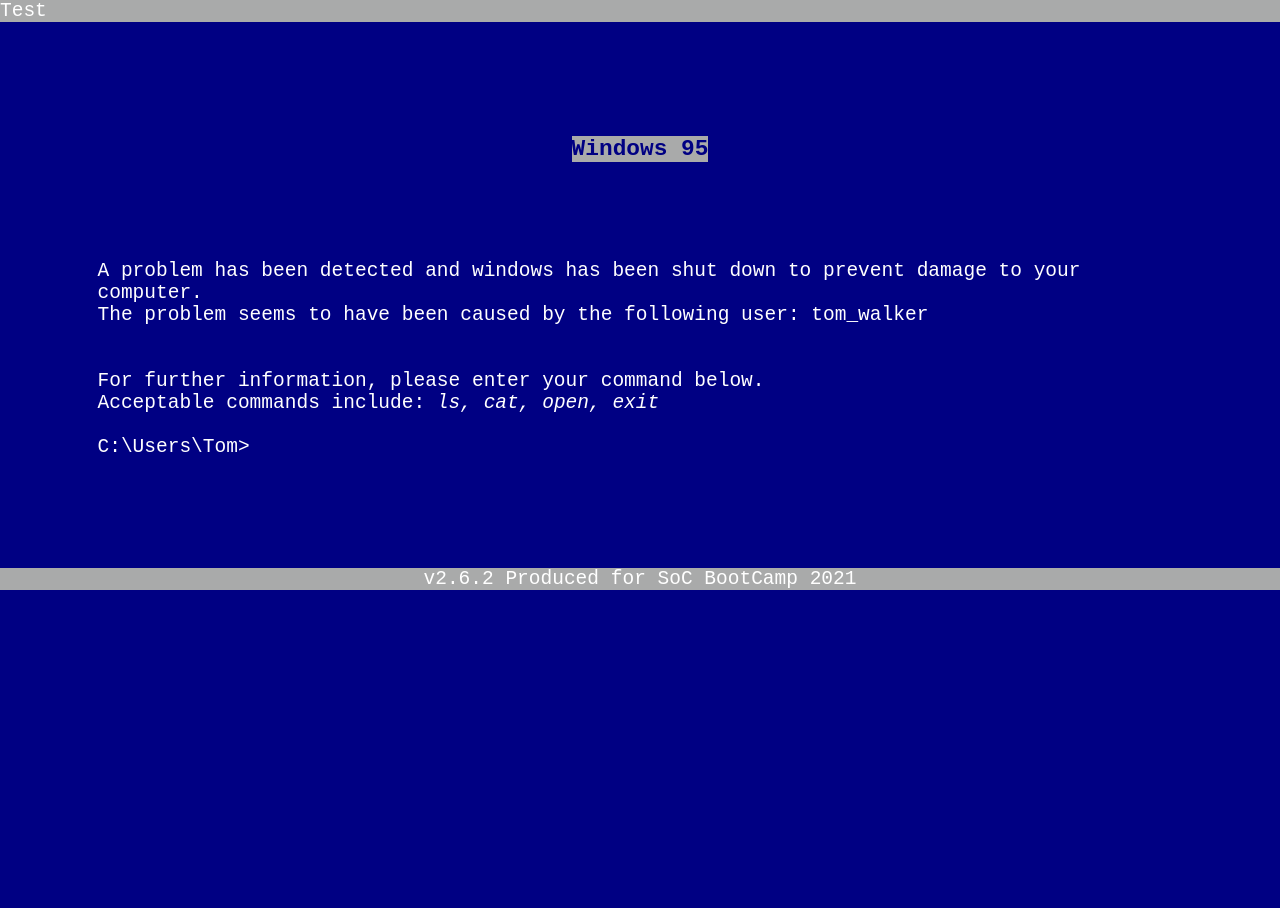
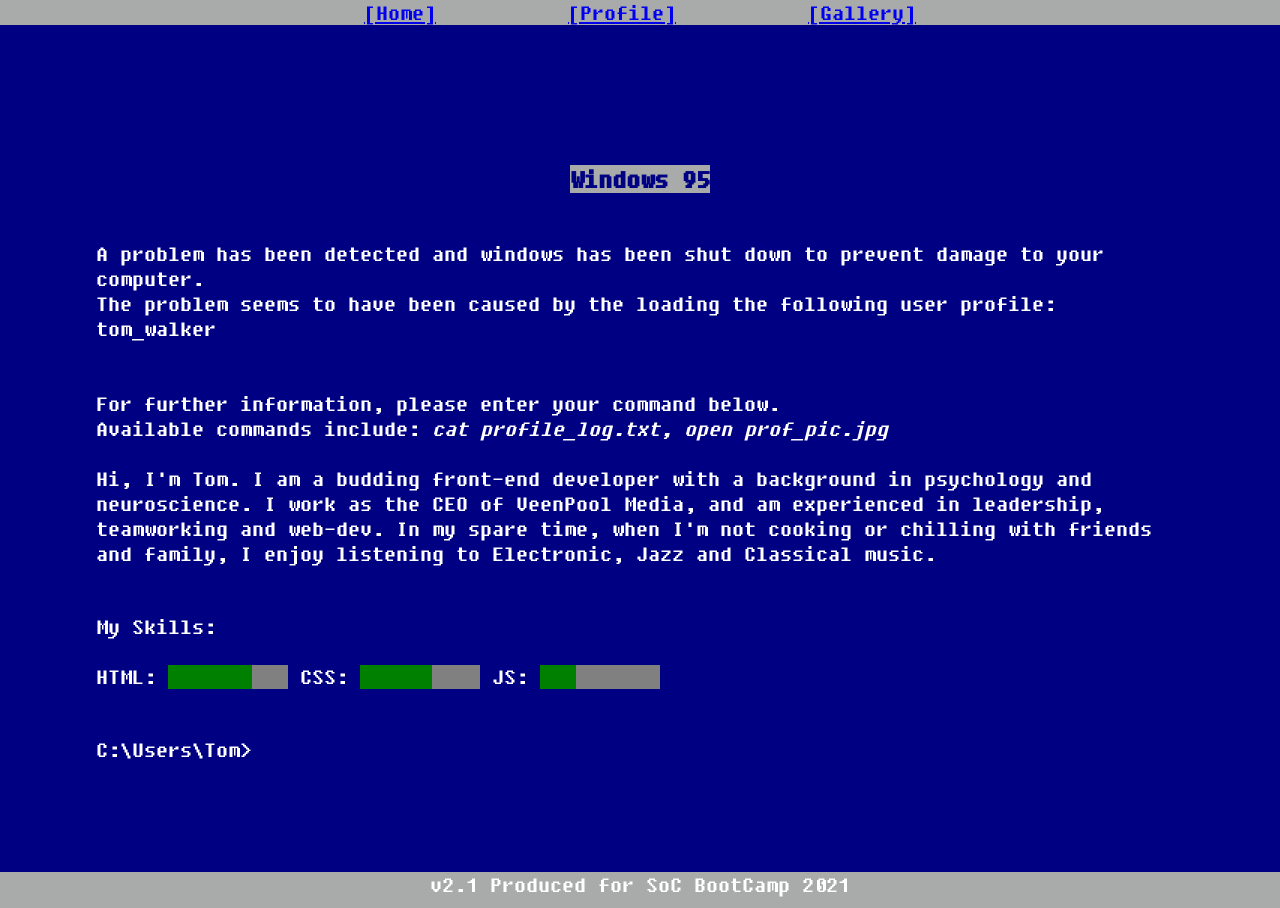
Before and after one commit to SchoolOfCode/w1_website-challenge-gschandan, a plain HTML site: page index.html in a window 1280 px wide. Before the commit the page ends 800 px from the top, so only its background shows below. Drawn offline with Linux system fonts and the light colour scheme.

Commit message:
Added progress bars, profile data TODO: Respond to commands and add pic

```diff
--- a/index.html
+++ b/index.html
@@ -2,40 +2,74 @@
 <html>
     <link rel="stylesheet" href="style.css">
     <head>
-        <title>Error: tom_walker</title>
+        <title>Exception Error</title>
     </head>
     <body>
-
-        <nav id="navbar">
-            <a accesskey="s">Test</p>
-        </nav>
-
+        <div id="nav_bg">
+            <nav class="navbar">
+                <a href="#index">[Home]</a>
+                <a href="#profile">[Profile]</a>
+                <a href="#gallery">[Gallery]</a>
+            </nav>
+        </div>
         <header>
             <h1 aria-label="A profile page for Tom Walker"></h1>
-            <!--h1 for accessibility, utilising the non-visible label via aria attribute -->
-            <h3 id="os"> <span style="background-color: #a9aaaa;"> Windows 95 </span></h3>
+            <!--h1 for accessibility only -->
+            <h3 id="os_surround"> <span id="os"> Windows 95 </span></h3>
         </header>
 
         <main>
+            <div id="main">
+                <p>A problem has been detected and windows has been shut down to prevent damage to your computer.</p>
+                <p>The problem seems to have been caused by the loading the following user profile: tom_walker</p>
+                <br><br>
+                <p>For further information, please enter your command below.</p>
+                <p>Available commands include: <i>cat profile_log.txt, open prof_pic.jpg</i></p>
+                <br>
+            </div>
+            <div class="profile">
+                <p id="profile_text">
+                Hi, I'm Tom. I am a budding front-end developer with a background in psychology and neuroscience.
+                I work as the CEO of VeenPool Media, and am experienced in leadership, teamworking and web-dev.
+                In my spare time, when I'm not cooking or chilling with friends and family, I enjoy listening to Electronic, Jazz and Classical music.
+                </p>
+                <div id="profile_skills">
+                    <p>My Skills:</p><br>
+                    <label>HTML: </label><progress id="prog_html" max="100" value="70">70%</progress>
+                    <label>CSS: </label><progress id="prog_css" max="100" value="60">60%</progress>
+                    <label>JS: </label><progress id="prog_js" max="100" value="30">30%</progress><br>
 
-            <p>A problem has been detected and windows has been shut down to prevent damage to your computer.</p>
-            <p>The problem seems to have been caused by the following user: tom_walker</p>
-            <br><br>
-            <p>For further information, please enter your command below.</p>
-            <p>Acceptable commands include: <i>ls, cat, open, exit</i></p>
-            <br>
+                </div>
+            </div>
+            <div id="pic">
+
+            </div>
             <div id="command_line">
                 <div id="path">
                     <p>C:\Users\Tom></p>
                 </div>
                 <div id="commands">
-                    <input type="text" id="argument" autofocus>
-                    <input type="hidden" value=".html">
+                    <form><input type="text" id="argument" onchange="load(this.value)" autofocus></form>
+                    <script>
+                        function load(val){
+                            let s = val;
+                            switch(s){
+                                case "cat profile_log.txt":
+                                    alert("1");
+                                    break;
+                                case "open prof_pic.jpg":
+                                    alert("2");
+                                    break;
+                                default:
+                                    alert("Incorrect entry");
+                            }
+                        }
+                    </script>
                 </div>
             </div>
         </main>
         <footer>
-            <p>v2.6.2 Produced for SoC BootCamp 2021</p>
+            <p>v2.1 Produced for SoC BootCamp 2021</p>
         </footer>
     </body>
 </html>
--- a/style.css
+++ b/style.css
@@ -1,56 +1,76 @@
+/*---------CSS reset---------------------------*/
 *{
     margin: 0;
 }
+@font-face{
+    font-family: fixedsys;
+    src: url(fixedsys.ttf);
+}
+/*-------------Body----------------------------*/
 body{
     background-color:#000083;
     color: white;
-    font-family: monospace;
+    font-family: fixedsys;
     font-size: 1.5em;
-    margin: 0;
+    height: 100%;
 }
-main{
-    margin: 5em;
+/*-------------Body-NavBar-------------------------*/
+#nav_bg{
+    background-color: #a9aaaa;
 }
+.navbar{
+    text-align: center;
+    word-spacing: 5em;
+}
+/*-------------Body-Header-------------------------*/
 #os{
+    background-color: #a9aaaa;
+}
+#os_surround{
     color: #000083;
     text-align: center;
     margin-top: 5em;
 }
 
-#navbar{
+/*-------------Body-MainContent---------------------*/
+main{
+    padding: 2em 4em 6em;
+    min-height: 100%;
+    margin-bottom: -1.5em;
+}
+.profile #profile_text{
+    margin: 0 0 2em 0;
+}
+.profile_skills{
+    margin: 0 0 2em 0;
+}
+progress{
+    width: 5em;
     background-color: #a9aaaa;
-}
-footer{
-    background-color: #a9aaaa;
-    text-align: center;
-    vertical-align: baseline;
+
 }
 
+
+
+
+/*-------------Body-CLI---------------------*/
+
 #command_line{
+    margin-top: 2em;
     display: flex;
 }
 #argument{
     background-color:#000083;
     color: white;
-    font-family:monospace;
-    font-size: 1.5em;
+    font-family:fixedsys;
+    font-size: 1em;
     outline: none;
     border: none;
 }
 
-#input:after{
-    content: '_';
-    width: 10px;
-    height: 2px;
-    opacity: 0;
-    animation: blinking 0.6s linear infinite alternate;
+/*-------------Body-Footer---------------------*/
+footer{
+    background-color: #a9aaaa;
+    text-align: center;
+    height: 1.5em;
 }
-/*Adapted from https://stackoverflow.com/a/36118384/15347906 */
-@keyframes blinking{
-    100%{
-        opacity: 1;
-    }
-    50%{
-        opacity: 0;
-    }
-}
```
Also changed, not shown: fixedsys.ttf (added), images/Windows_9X_BSOD.png (deleted), 1 other file.
